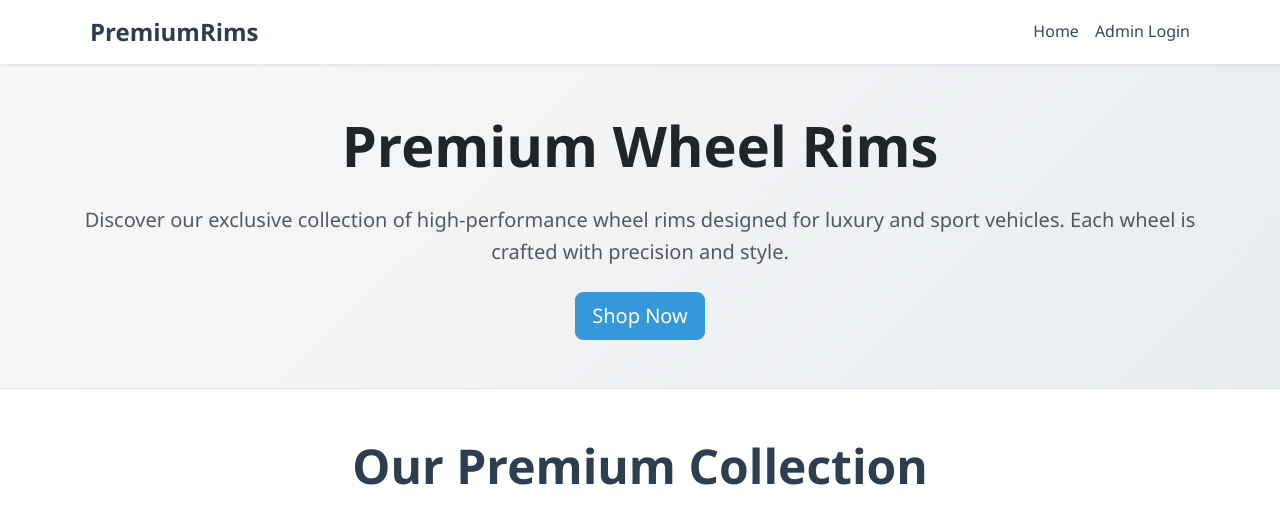
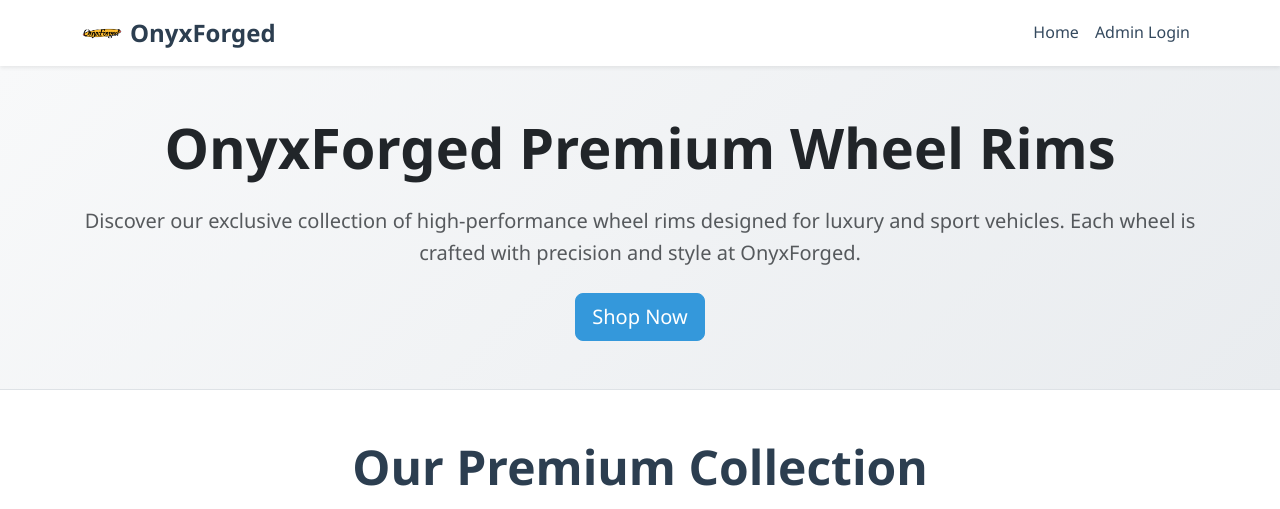
Before and after one commit to deepbasak/WheelPro, a Flask app: page / in a window 1280 px wide. Shown: the top 509 px of the page. Run offline with Flask 3, Linux system fonts and the light colour scheme; data comes from the database, SQL or seed files in the repository; some libraries are stand-ins or nearby versions.

Commit message:
Update site name and appearance to reflect the new branding
Implements site rebranding: updates site name to OnyxForged, adds logo.png, and sets a wheel rim favicon.

Replit-Commit-Author: Agent
Replit-Commit-Session-Id: 25048640-87ee-4f14-8e58-eeda47af89bb
Replit-Commit-Screenshot-Url: https://storage.googleapis.com/screenshot-production-us-central1/cb7ae697-94f5-4f18-b82d-ed7dc0bac039/aa6a1229-8f65-4447-95ed-cb85b1d91b3d.jpg

```diff
--- a/templates/admin/add_product.html
+++ b/templates/admin/add_product.html
@@ -1,6 +1,6 @@
 {% extends "base.html" %}
 
-{% block title %}Add Product - Admin Panel{% endblock %}
+{% block title %}Add Product - OnyxForged Admin{% endblock %}
 
 {% block content %}
 <div class="container py-4">
--- a/templates/admin/dashboard.html
+++ b/templates/admin/dashboard.html
@@ -1,6 +1,6 @@
 {% extends "base.html" %}
 
-{% block title %}Admin Dashboard - Premium Wheel Rims{% endblock %}
+{% block title %}Admin Dashboard - OnyxForged{% endblock %}
 
 {% block content %}
 <div class="container-fluid py-4">
--- a/templates/admin/quotes.html
+++ b/templates/admin/quotes.html
@@ -1,6 +1,6 @@
 {% extends "base.html" %}
 
-{% block title %}Quote Requests - Admin Panel{% endblock %}
+{% block title %}Quote Requests - OnyxForged Admin{% endblock %}
 
 {% block content %}
 <div class="container-fluid py-4">
--- a/templates/base.html
+++ b/templates/base.html
@@ -3,7 +3,11 @@
 <head>
     <meta charset="UTF-8">
     <meta name="viewport" content="width=device-width, initial-scale=1.0">
-    <title>{% block title %}Premium Wheel Rims{% endblock %}</title>
+    <title>{% block title %}OnyxForged{% endblock %}</title>
+
+    <!-- Favicon -->
+    <link rel="icon" type="image/svg+xml" href="{{ url_for('static', filename='images/favicon.svg') }}">
+    <link rel="alternate icon" href="{{ url_for('static', filename='images/favicon.svg') }}">
 
     <!-- Bootstrap CSS -->
     <link href="https://cdn.jsdelivr.net/npm/bootstrap@5.3.0/dist/css/bootstrap.min.css" rel="stylesheet">
@@ -18,8 +22,9 @@
     <!-- Navigation -->
     <nav class="navbar navbar-expand-lg navbar-light bg-white shadow-sm">
         <div class="container">
-            <a class="navbar-brand fw-bold" href="{{ url_for('index') }}">
-                <i class="fas fa-tire text-primary me-2"></i>PremiumRims
+            <a class="navbar-brand fw-bold d-flex align-items-center" href="{{ url_for('index') }}">
+                <img src="{{ url_for('static', filename='images/logo.png') }}" alt="OnyxForged" style="height: 40px;" class="me-2">
+                OnyxForged
             </a>
 
             <button class="navbar-toggler" type="button" data-bs-toggle="collapse" data-bs-target="#navbarNav">
--- a/templates/index.html
+++ b/templates/index.html
@@ -1,6 +1,6 @@
 {% extends "base.html" %}
 
-{% block title %}Premium Wheel Rims - Home{% endblock %}
+{% block title %}OnyxForged - Premium Wheel Rims{% endblock %}
 
 {% block content %}
 <!-- Hero Section -->
@@ -8,8 +8,8 @@
     <div class="container">
         <div class="row">
             <div class="col-12 text-center">
-                <h1 class="display-4 fw-bold text-dark mb-4">Premium Wheel Rims</h1>
-                <p class="lead text-muted mb-4">Discover our exclusive collection of high-performance wheel rims designed for luxury and sport vehicles. Each wheel is crafted with precision and style.</p>
+                <h1 class="display-4 fw-bold text-dark mb-4">OnyxForged Premium Wheel Rims</h1>
+                <p class="lead text-muted mb-4">Discover our exclusive collection of high-performance wheel rims designed for luxury and sport vehicles. Each wheel is crafted with precision and style at OnyxForged.</p>
                 <a href="#products" class="btn btn-primary btn-lg">Shop Now</a>
             </div>
         </div>
```
Also changed, not shown: static/images/favicon.svg (added), static/images/logo.png (added).
